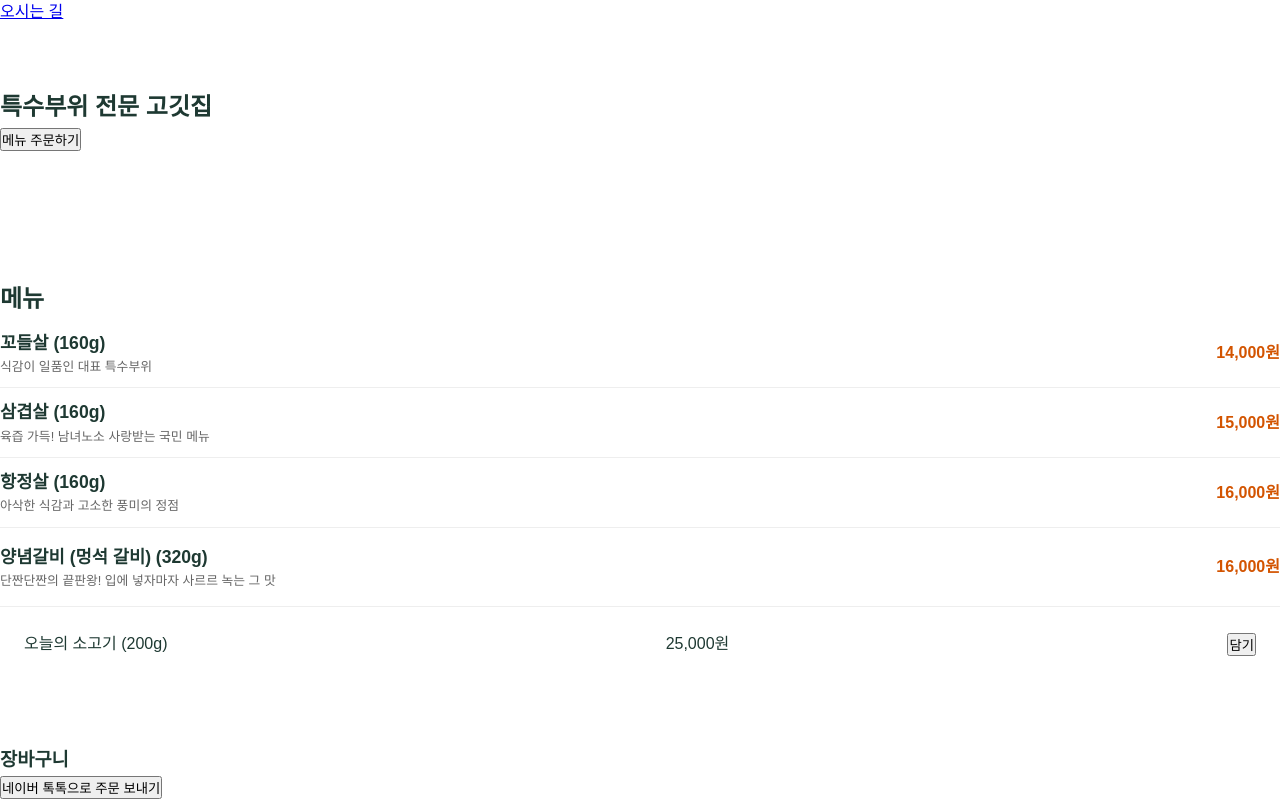
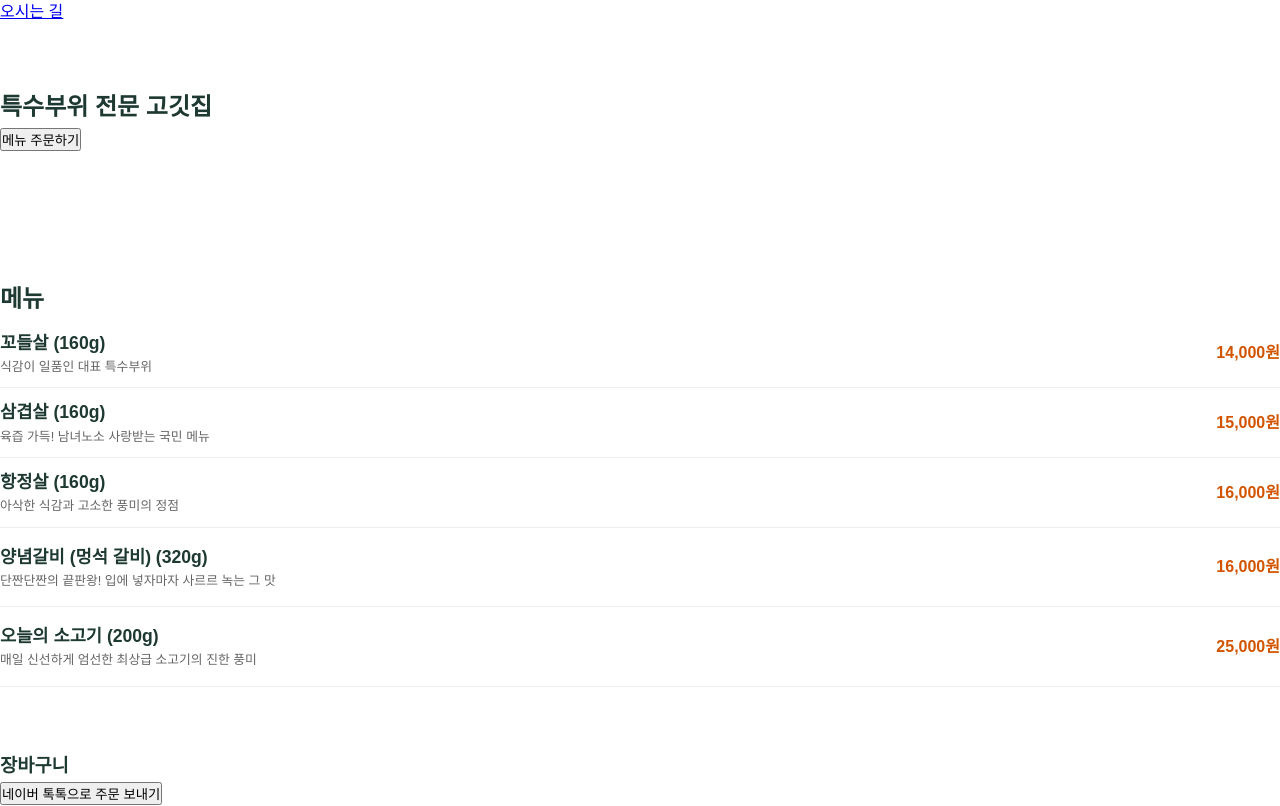
Before and after one commit to cook595200-code/gogi0819-website, a plain HTML site: page index.html in a window 1280 px wide. Shown: the part 616-1422 px from the top of the page. Drawn offline with Linux system fonts and the light colour scheme; files whose address does not match are found by name.

Commit message:
Update index.html

```diff
--- a/index.html
+++ b/index.html
@@ -72,11 +72,13 @@
     </div>
     <span style="font-weight: bold; color: #d35400;">16,000원</span>
 </div>
-  <div class="menu-item">
-    <span>오늘의 소고기 (200g)</span>
-    <span>25,000원</span>
-    <button onclick="addToCart('오늘의 소고기',25000)">담기</button>
-  </div>
+ <div style="display: flex; justify-content: space-between; align-items: center; border-bottom: 1px solid #eee; padding: 15px 0;">
+    <div style="display: flex; flex-direction: column;">
+        <span style="font-size: 1.1em; font-weight: bold;">오늘의 소고기 (200g)</span>
+        <span style="font-size: 0.8em; color: #666;">매일 신선하게 엄선한 최상급 소고기의 진한 풍미</span>
+    </div>
+    <span style="font-weight: bold; color: #d35400;">25,000원</span>
+</div>
 </section>
 
 
```
